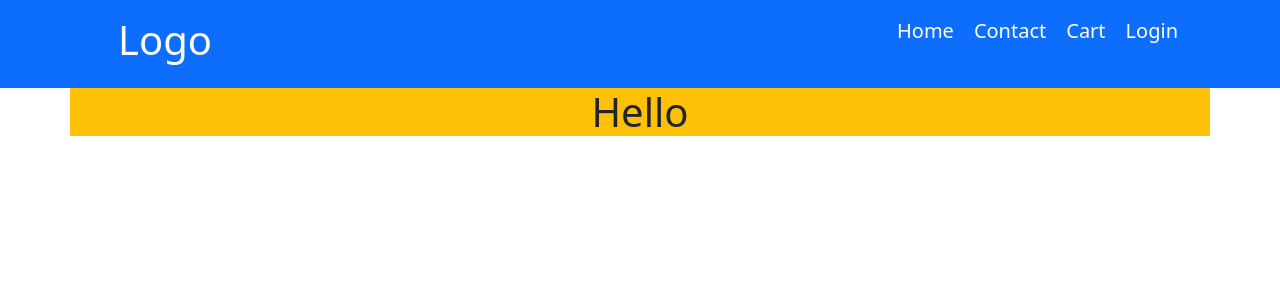
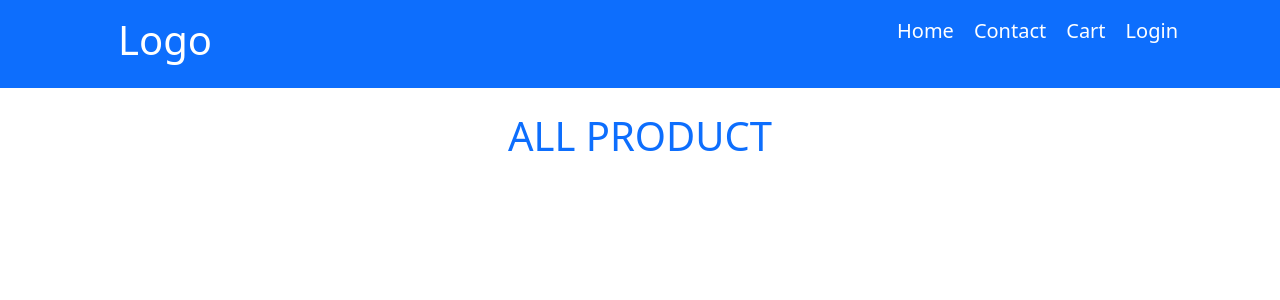
Before and after one commit to CodeWithShamim/Milestone-8-React, a React (Create React App) app in the folder Conceptual session (React core concept)/my-app/: page / in a window 1280 px wide. Shown: the top 300 px of the page. Built offline with nearby package versions, Linux system fonts and the light colour scheme.

Commit message:
Product component added

```diff
--- a/Conceptual session (React core concept)/my-app/src/App.js
+++ b/Conceptual session (React core concept)/my-app/src/App.js
@@ -2,17 +2,19 @@ import './App.css';
 // bootstrap
 import 'bootstrap/dist/css/bootstrap.min.css';
 import Menubar from './components/Menubar/Menubar';
+import Product from './components/Product/Product';
 
 
 function App() {
   return (
     <div className="App">
-       <div className="bg-primary py-3">
-           <Menubar></Menubar>
-       </div>
-      <div className='container bg-warning'>
-          <h1>Hello</h1>
+      <div className="bg-primary py-3">
+        <Menubar></Menubar>
       </div>
+
+      {/* all product  */}
+      <Product></Product>
+
     </div>
   );
 }
--- /dev/null
+++ b/Conceptual session (React core concept)/my-app/src/components/Product/Product.js
@@ -0,0 +1,12 @@
+import React from 'react';
+
+const Product=() => {
+    return (
+        <div className='container mt-4 text-primary text-uppercase'>
+            <h1>All Product</h1>
+
+        </div>
+    );
+};
+
+export default Product;
```
Also changed, not shown: Conceptual session (React core concept)/my-app/src/components/Product/Product.css (added).
